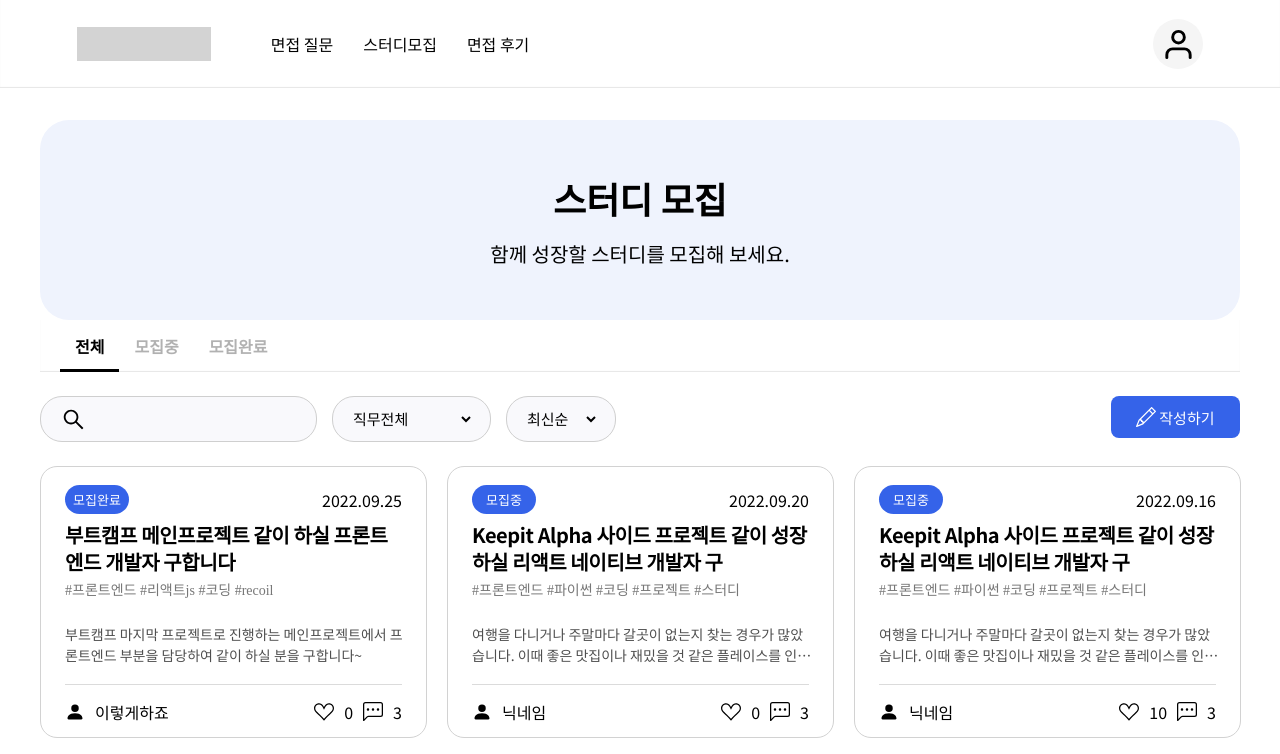
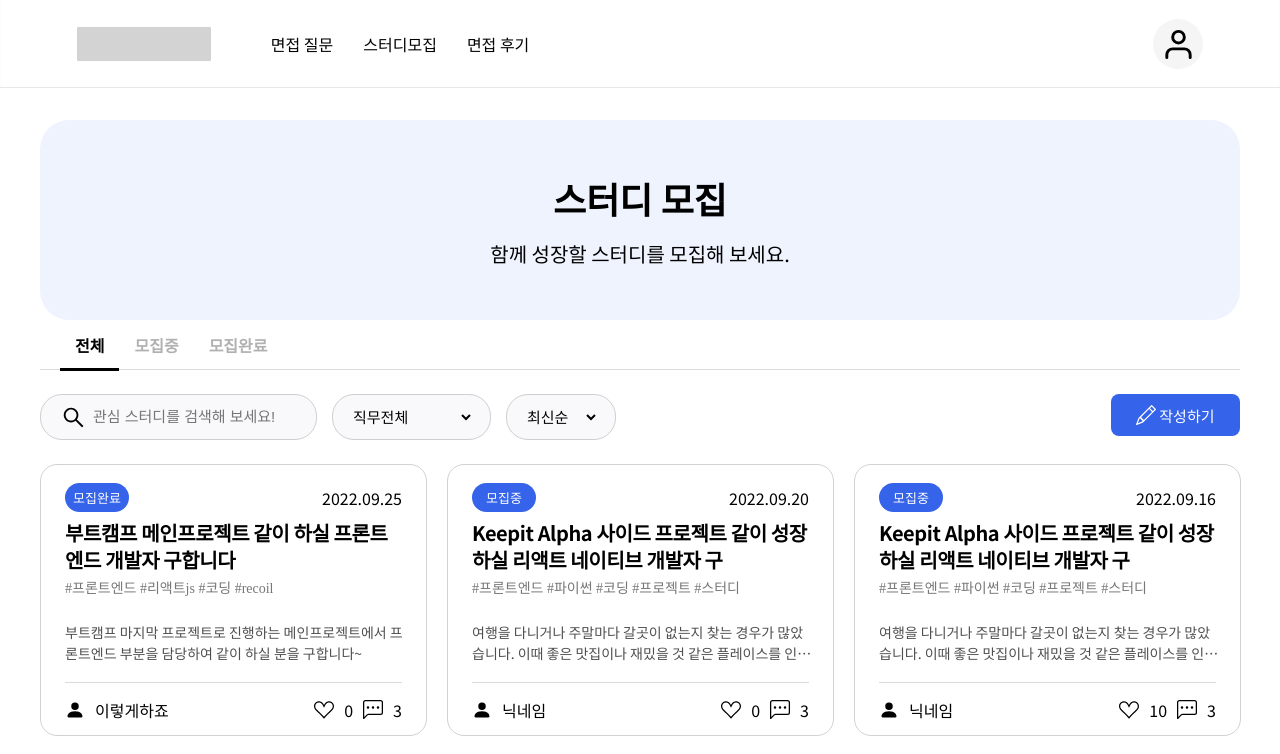
Before and after one commit to codestates-seb/seb39_main_010, a React (Create React App) app in the folder client/: page /study in a window 1280 px wide. Shown: the top 754 px of the page. Built offline with nearby package versions, Linux system fonts and the light colour scheme.

Commit message:
Stlye: searchbar 추가

```diff
--- a/client/src/components/pages/Study/Category.tsx
+++ b/client/src/components/pages/Study/Category.tsx
@@ -5,8 +5,8 @@ import SearchBar from './SearchBar';
 
 export const CategoryContainer = styled.div`
 	width: 1200px;
-	height: 52px;
-	box-shadow: inset 0px -1px 1px rgba(0, 0, 0, 0.1);
+	height: 50px;
+	border-bottom: 1px solid #dbdbdb;
 
 	display: flex;
 	flex-direction: row;
@@ -55,7 +55,10 @@ const Category = () => {
 					</div>
 				))}
 			</CategoryContainer>
-			<SearchBar />
+			<SearchBar
+				placeholder="관심 스터디를 검색해 보세요!"
+				navigate="/study/write"
+			/>
 			<div>{currentpage}</div>
 		</>
 	);
```
